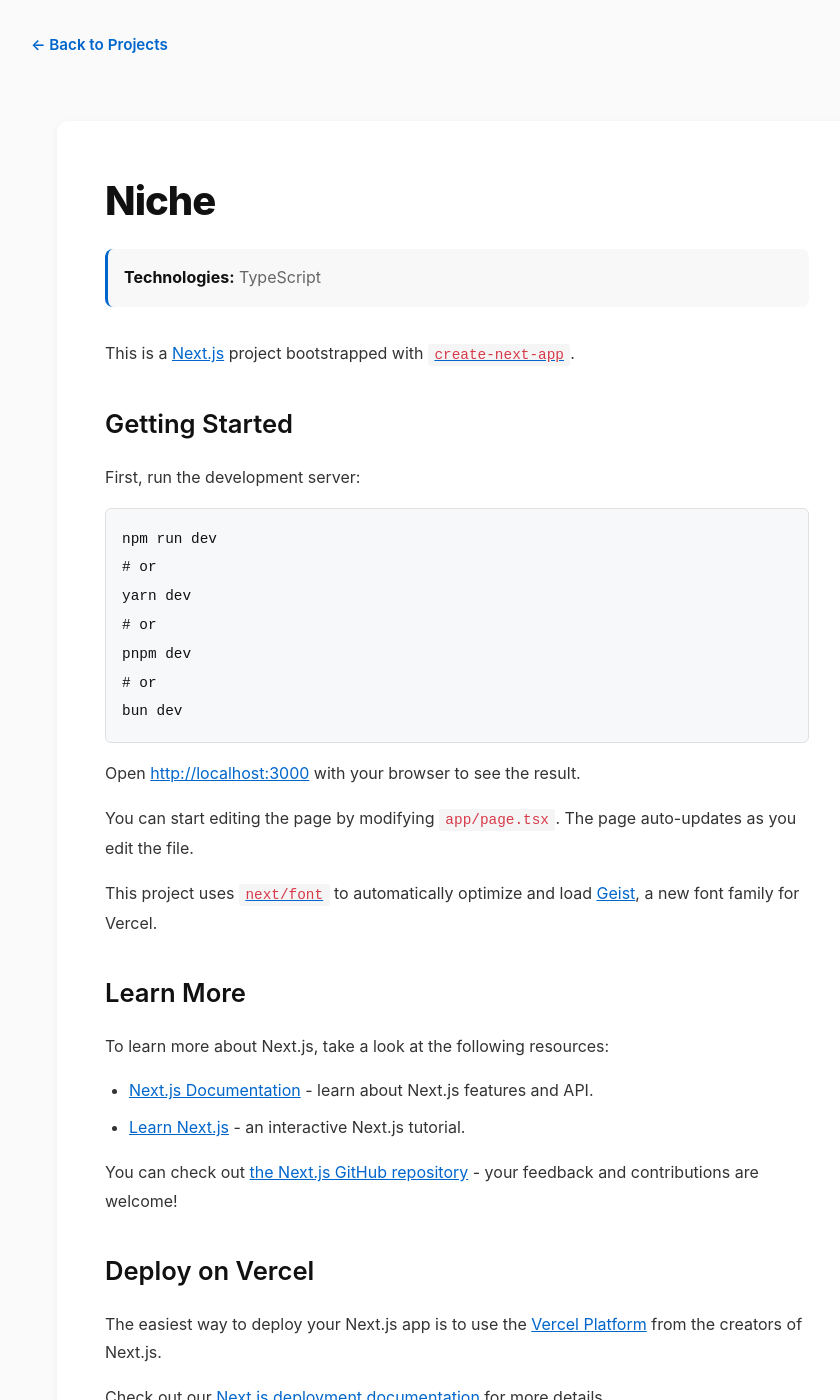
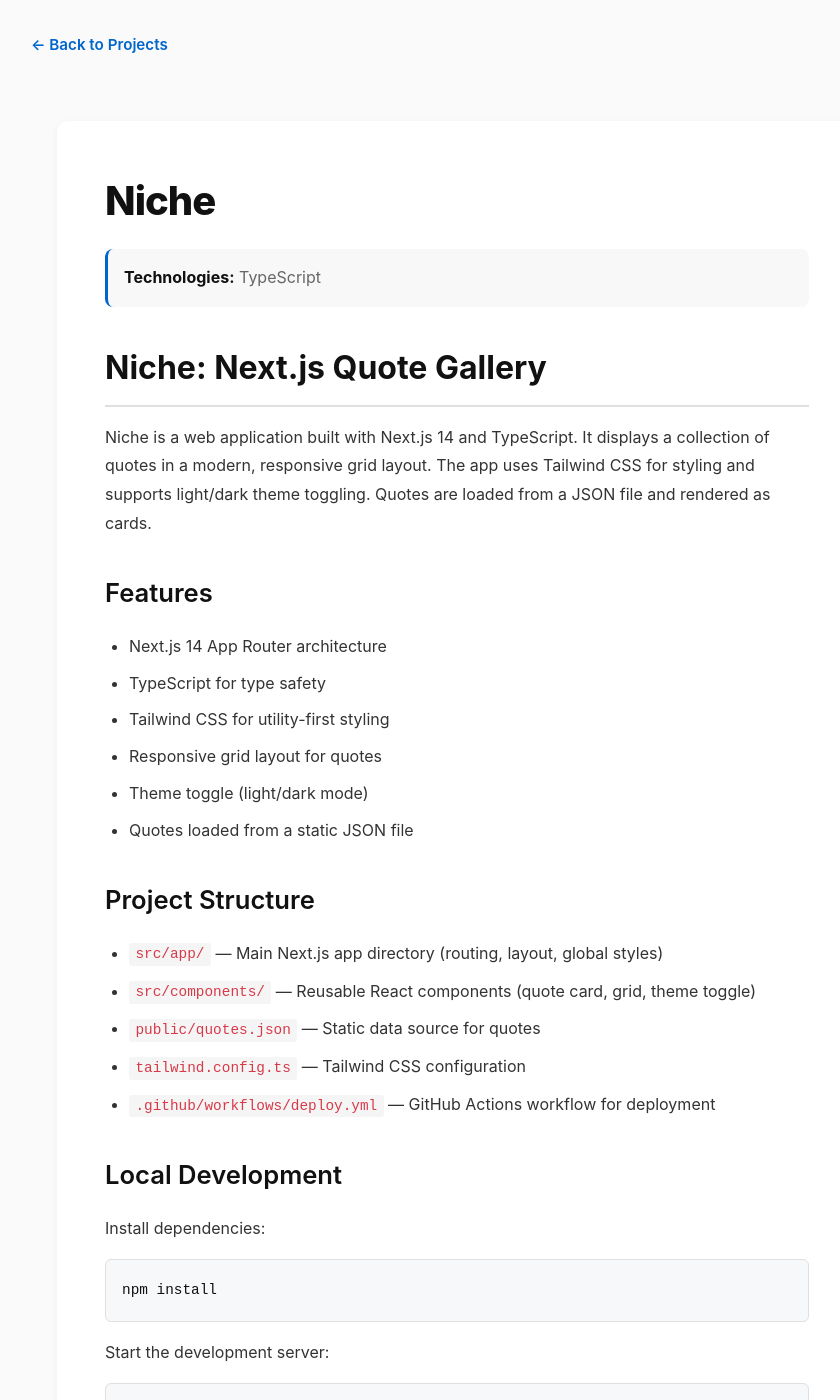
Before and after one commit to pappater/portfolio, a Jekyll site: the page built from _projects/niche.md, in a window 1280 px wide and 1400 px high. Shown: the whole window, without its empty margins (183-1023 px from the left). Built offline with Jekyll 4.4.1, drawn with Linux system fonts in a browser that asks for light colours; some of the changed text lies outside the part shown.

Commit message:
chore: auto-sync projects from repositories

````diff
--- a/_projects/niche.md
+++ b/_projects/niche.md
@@ -5,42 +5,73 @@ layout: project
 tech: "TypeScript"
 ---
 
-This is a [Next.js](https://nextjs.org) project bootstrapped with [`create-next-app`](https://nextjs.org/docs/app/api-reference/cli/create-next-app).
+# Niche: Next.js Quote Gallery
 
-## Getting Started
+Niche is a web application built with Next.js 14 and TypeScript. It displays a collection of quotes in a modern, responsive grid layout. The app uses Tailwind CSS for styling and supports light/dark theme toggling. Quotes are loaded from a JSON file and rendered as cards.
 
-First, run the development server:
+## Features
+
+- Next.js 14 App Router architecture
+- TypeScript for type safety
+- Tailwind CSS for utility-first styling
+- Responsive grid layout for quotes
+- Theme toggle (light/dark mode)
+- Quotes loaded from a static JSON file
+
+## Project Structure
+
+- `src/app/` — Main Next.js app directory (routing, layout, global styles)
+- `src/components/` — Reusable React components (quote card, grid, theme toggle)
+- `public/quotes.json` — Static data source for quotes
+- `tailwind.config.ts` — Tailwind CSS configuration
+- `.github/workflows/deploy.yml` — GitHub Actions workflow for deployment
+
+## Local Development
+
+Install dependencies:
+
+```bash
+npm install
+```
+
+Start the development server:
 
 ```bash
 npm run dev
-# or
-yarn dev
-# or
-pnpm dev
-# or
-bun dev
 ```
 
-Open [http://localhost:3000](http://localhost:3000) with your browser to see the result.
+Open [http://localhost:3000](http://localhost:3000) in your browser.
 
-You can start editing the page by modifying `app/page.tsx`. The page auto-updates as you edit the file.
+## Deployment to GitHub Pages
 
-This project uses [`next/font`](https://nextjs.org/docs/app/building-your-application/optimizing/fonts) to automatically optimize and load [Geist](https://vercel.com/font), a new font family for Vercel.
+This project is configured to deploy automatically to GitHub Pages using GitHub Actions. On every push to the `main` branch, the workflow will:
 
-## Learn More
+1. Install dependencies
+2. Build the Next.js app
+3. Export the static site to the `out` directory
+4. Deploy the contents of `out` to the `gh-pages` branch using the `peaceiris/actions-gh-pages` action
 
-To learn more about Next.js, take a look at the following resources:
+### Notes
 
-- [Next.js Documentation](https://nextjs.org/docs) - learn about Next.js features and API.
-- [Learn Next.js](https://nextjs.org/learn) - an interactive Next.js tutorial.
+- The app uses `npm run export` to generate a static site. Ensure all routes and assets are compatible with static export.
+- The base path is set dynamically for GitHub Pages deployment.
+- The published site will be available at `https://<your-username>.github.io/<repository-name>/`.
 
-You can check out [the Next.js GitHub repository](https://github.com/vercel/next.js) - your feedback and contributions are welcome!
+## Customization
 
-## Deploy on Vercel
+- Add or edit quotes in `public/quotes.json`.
+- Modify components in `src/components/` for custom layouts or features.
 
-The easiest way to deploy your Next.js app is to use the [Vercel Platform](https://vercel.com/new?utm_medium=default-template&filter=next.js&utm_source=create-next-app&utm_campaign=create-next-app-readme) from the creators of Next.js.
+## Technologies Used
 
-Check out our [Next.js deployment documentation](https://nextjs.org/docs/app/building-your-application/deploying) for more details.
+- [Next.js](https://nextjs.org/)
+- [React](https://react.dev/)
+- [TypeScript](https://www.typescriptlang.org/)
+- [Tailwind CSS](https://tailwindcss.com/)
+
+## License
+
+MIT
 
 
 Source: [github.com/pappater/niche](https://github.com/pappater/niche)
````
